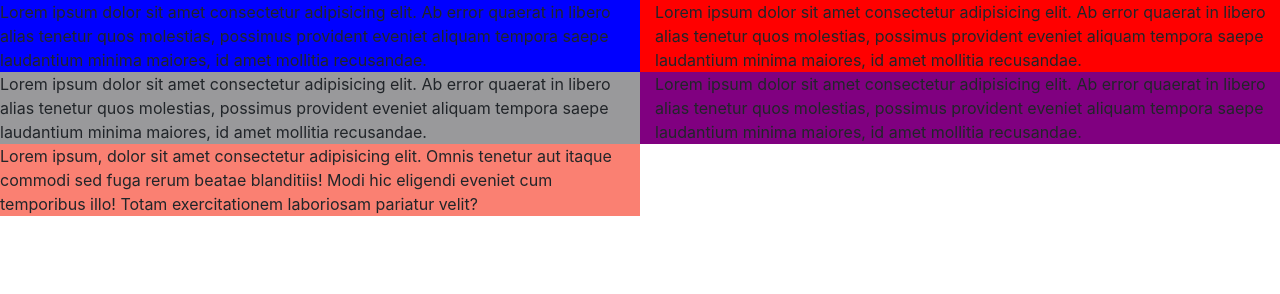
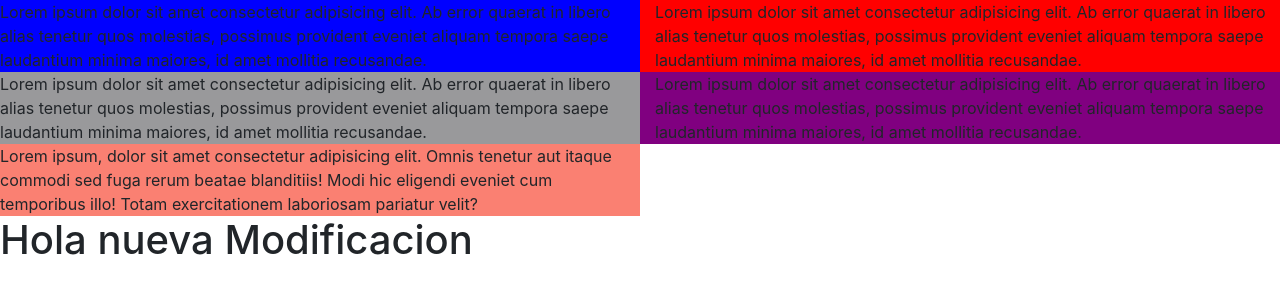
Before and after one commit to HelenAguilar/intro-Bootstrap, a plain HTML site: page index.html in a window 1280 px wide. Drawn offline with Linux system fonts and the light colour scheme.

Commit message:
Actualizacion de index

```diff
--- a/index.html
+++ b/index.html
@@ -28,6 +28,11 @@
                 Lorem ipsum, dolor sit amet consectetur adipisicing elit. Omnis tenetur aut itaque commodi sed fuga rerum beatae blanditiis! Modi hic eligendi eveniet cum temporibus illo! Totam exercitationem laboriosam pariatur velit?
             </div>
         </div>
+        <div class="row">
+            <div class="col">
+                <h1>Hola nueva Modificacion</h1>
+            </div>
+        </div>
     </div>
     <script src="js/jquery-3.4.1.js"></script>
     <script src="js/bootstrap.min.js"></script>
```
